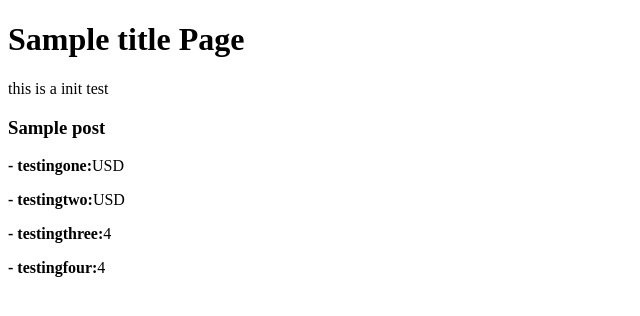
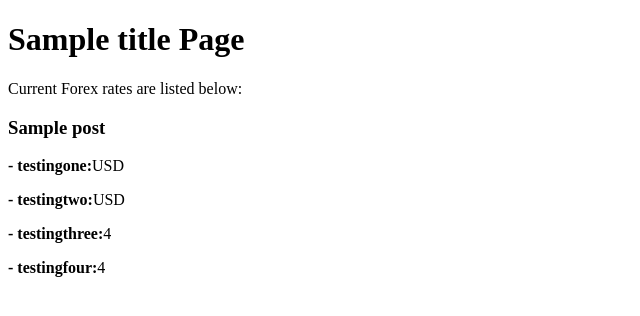
Before and after one commit to Wasim-Danyal/SFIA1-Project, a Flask app: template application/templates/convert.html in a window 1280 px wide. Shown: the part 34-350 px from the top of the page, without its empty margins (0-640 px from the left). Run offline with Flask 2, Linux system fonts and the light colour scheme; tables that the repository leaves empty hold one stand-in row (values such as "Sample post"); the template is opened without the code that fills it: values that come from a table or form of the project are taken from there, most other values are stand-ins (such as "Sample title", 1, 10 or a date in 2020).

Commit message:
changed <p>

```diff
--- a/application/templates/convert.html
+++ b/application/templates/convert.html
@@ -1,7 +1,7 @@
 {% extends "layout.html" %}
 
 {% block body_content %}
-<p>this is a init test</p>
+<p>Current Forex rates are listed below:</p>
 {% for newrate in Rates %}
 	<div>
 		<h3>{{ post.title }}</h3>
```
